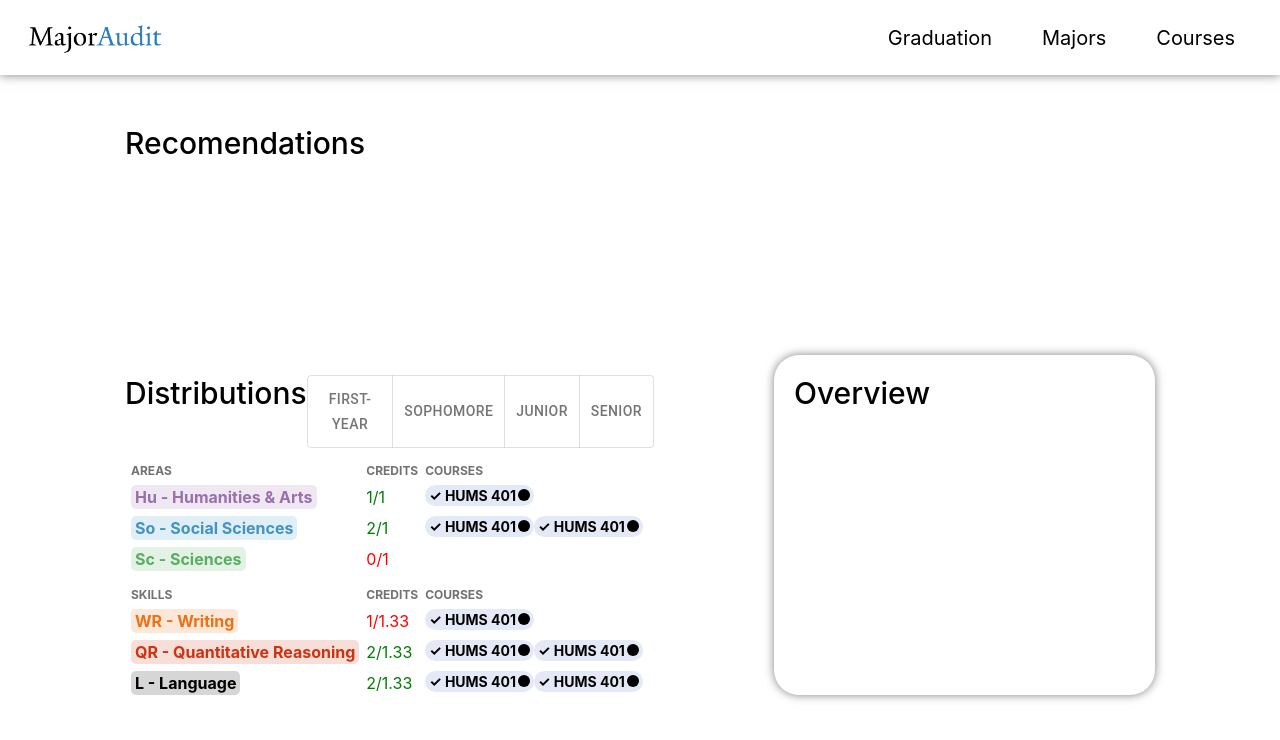
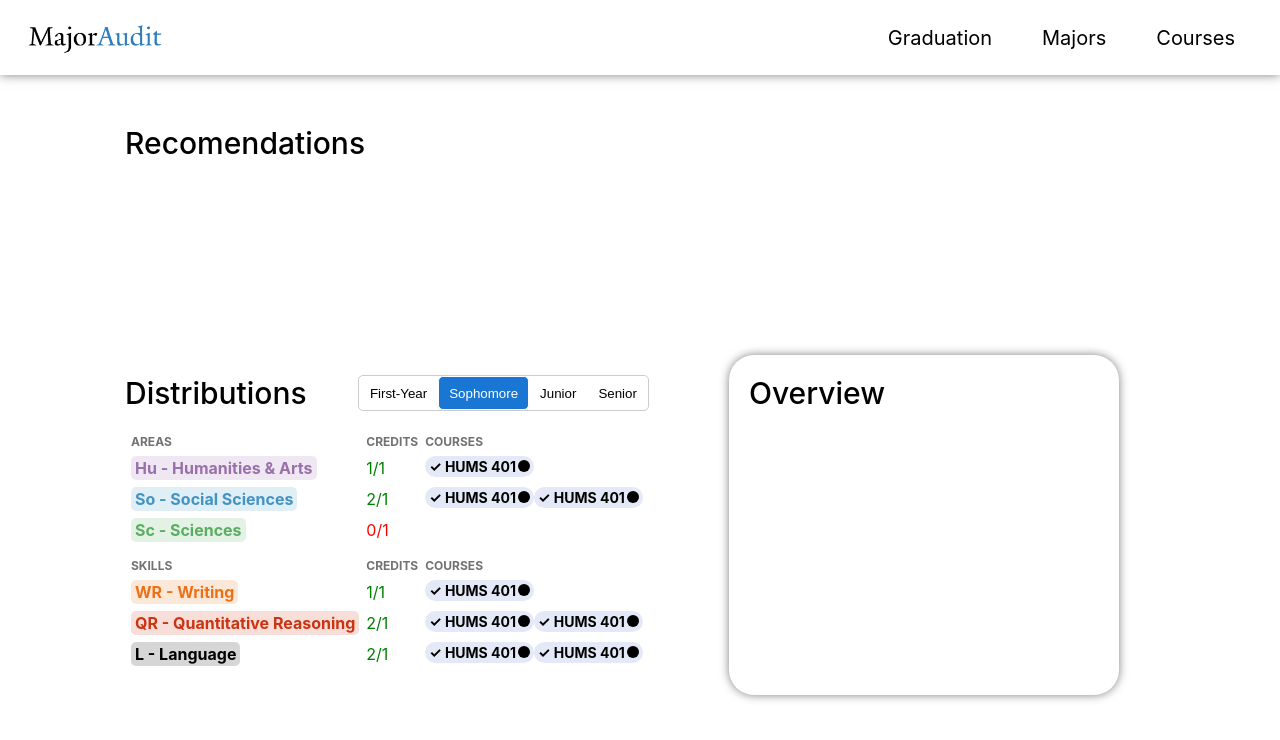
Before and after one commit to YaleComputerSociety/MajorAudit, a React (Create React App) app in the folder frontend/: page / in a window 1280 px wide. Shown: the top 740 px of the page. Built offline with nearby package versions, Linux system fonts and the light colour scheme.

Commit message:
rm toggle button

```diff
--- a/frontend/src/pages/Graduation/Graduation.module.css
+++ b/frontend/src/pages/Graduation/Graduation.module.css
@@ -12,7 +12,7 @@
 }
 
 .containerDistributions {
-    margin-right: 40px;
+    margin-right: 80px;
 }
 
 .containerOverview {
--- a/frontend/src/pages/Graduation/Graduation.tsx
+++ b/frontend/src/pages/Graduation/Graduation.tsx
@@ -1,12 +1,8 @@
 
 import React, { useState } from "react";
+import styles from "./Graduation.module.css";
+import GraduationDistribution from "./components/DistributionTable";
 
-import ToggleButtonGroup from "@mui/material/ToggleButtonGroup";
-import ToggleButton from "@mui/material/ToggleButton";
-import styles from "./Graduation.module.css";
-
-import DistributionTable from "./components/DistributionTable";
-import { EXABC } from "./mock/mock";
 
 function GraduationRecommendations(){
   return(
@@ -15,6 +11,8 @@ function GraduationRecommendations(){
     </div>
   );
 }
+
+
 
 function GraduationOverview(){
   return(
@@ -25,27 +23,19 @@ function GraduationOverview(){
 }
 
 export const Graduation = () => {
-  const [currYear, setCurrYear] = React.useState("2");
+
+  const UserYear = () => { return 2; }
+  const [currYear, setCurrYear] = useState(UserYear());
+  const alterCurrYear = (num: number) => {
+
+    setCurrYear(num);
+  };
+
   return (
     <div className={styles.container}>
       <GraduationRecommendations/>
-
       <div style={{ display: "flex", alignItems: "baseline" }}>
-        {/* Distributions and Toggle on Top of Table*/}
-        <div className={styles.containerDistributions}>
-          <div style={{ display: "flex", marginRight: "80px" }}>
-            <div style={{ fontSize: "30px", fontWeight: "500"  }}>Distributions</div>
-            <ToggleButtonGroup color="primary" onChange={(event, newYear) => {setCurrYear(newYear);}} aria-label="Platform">
-              <ToggleButton value="1">First-Year</ToggleButton>
-              <ToggleButton value="2">Sophomore</ToggleButton>
-              <ToggleButton value="3">Junior</ToggleButton>
-              <ToggleButton value="4">Senior</ToggleButton>
-            </ToggleButtonGroup>
-          </div>
-          <div style={{display: "flex", flexDirection: "column"}}>
-            <DistributionTable year={parseInt(currYear)} cls={EXABC}/>
-          </div>
-        </div>
+        <GraduationDistribution currYear={currYear} alterCurrYear={alterCurrYear}/>
         <GraduationOverview/>
       </div>
     </div>
--- a/frontend/src/pages/Graduation/components/DistributionTable.tsx
+++ b/frontend/src/pages/Graduation/components/DistributionTable.tsx
@@ -1,49 +1,50 @@
 
 import React from "react";
-import { List } from "lodash";
 import Table from "react-bootstrap/Table";
+
+import styles from "./../Graduation.module.css";
+
+import { EXABC } from "./../mock/mock";
 
 import DistributionBox from "./DistributionBox";
 
 import { Course, ClassLists } from "./../../../commons/types";
 import CourseBox from "../../../commons/components/courses/CourseBox";
 
-function getRequirements({ type, year }: { readonly type: "Areas" | "Skills"; readonly year: number }) {
-  switch (type) {
-    case "Areas":
-      switch (year) {
-        case 1:
+function getRequirements({type, year}: { type: string; year: number;}) {
+  if (type === "Areas") {
+    if (year === 1) {
       return 0;
-        case 2:
-        case 3:
+    } else if (year === 2) {
       return 1;
-        case 4:
+    } else if (year === 3) {
+      return 1;
+    } else if (year === 4) {
       return 2;
     }
-      break;
-    case "Skills":
-      switch (year) {
-        case 1:
-        case 2:
+  } else if (type === "Skills") {
+    if (year === 1) {
       return 1.33;
-        case 3:
-        case 4:
+    } else if (year === 2) {
+      return 1;
+    } else if (year === 3) {
+      return 2;
+    } else if (year === 4) {
       return 2;
     }
-      break;
   }
   return 0;
 }
 
-function RenderRow(text: string, classList: Array<Course>, type: "Areas" | "Skills", year: number) {
-  const req = getRequirements({ type, year });
+function RenderRow(text: string, classList: Array<Course>, type: string, year: number) {
+  let reqNum = getRequirements({ type, year });
   return (
     <tr key={text}>
       <td>
         <DistributionBox text={text} />
       </td>
-      <td style={{ color: classList.length >= req ? "green" : "red" }}>
-        {classList.length}/{req}
+      <td style={{ color: classList.length >= reqNum ? "green" : "red" }}>
+        {classList.length}/{reqNum}
       </td>
       <td style={{ display: "flex", flexDirection: "row" }}>
         {classList.map((course, index) => (
@@ -79,4 +80,36 @@ function DistributionTable({ year, cls }: { year: number; cls: ClassLists }) {
   );
 }
 
-export default DistributionTable;
+function GraduationDistribution(props: { currYear: number; alterCurrYear: Function }) {
+  return (
+    <div className={styles.containerDistributions}>
+      <div style={{ display: "flex", justifyContent: "space-between", marginBottom: "8px" }}>
+        <div style={{ fontSize: "30px", fontWeight: "500", marginRight: "20px" }}>Distributions</div>
+        <div style={{ display: "flex", border: "1px solid #ccc", borderRadius: "5px" }}>
+          {[1, 2, 3, 4].map((year) => (
+            <button
+              key={year}
+              onClick={() => props.alterCurrYear(year)}
+              style={{
+                backgroundColor: props.currYear === year ? "#1976d2" : "white", // Set active button to blue
+                color: props.currYear === year ? "white" : "black", // Set text color based on button state
+                borderRadius: "5px",
+                padding: "5px 10px",
+                cursor: "pointer",
+                marginRight: "0", // Remove margin between buttons
+                border: "1px solid white" // Add white border
+              }}
+            >
+              {["First-Year", "Sophomore", "Junior", "Senior"][year - 1]}
+            </button>
+          ))}
+        </div>
+      </div>
+      <div style={{ display: "flex", flexDirection: "column" }}>
+        <DistributionTable year={props.currYear} cls={EXABC} />
+      </div>
+    </div>
+  );
+}
+
+export default GraduationDistribution;
```
Lines whose indentation alone changed are shown as unchanged.
